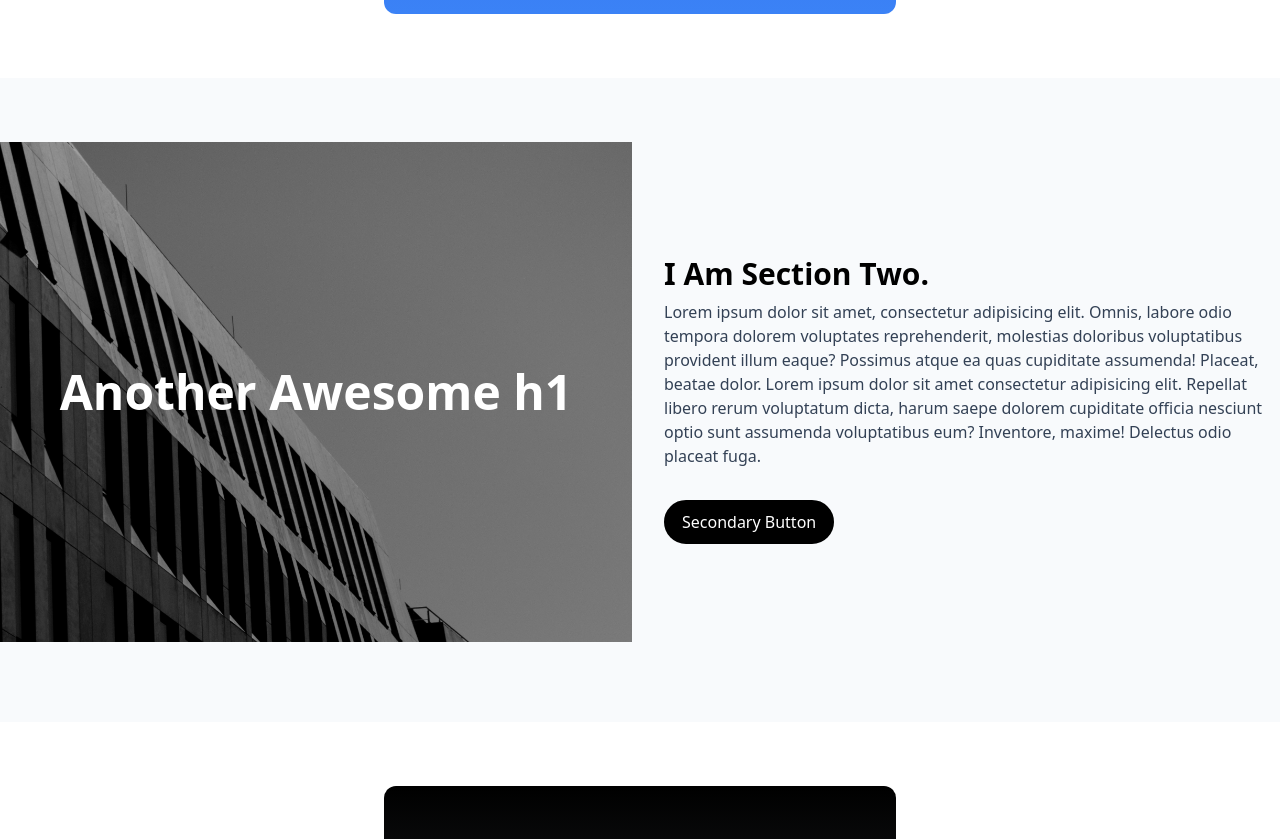
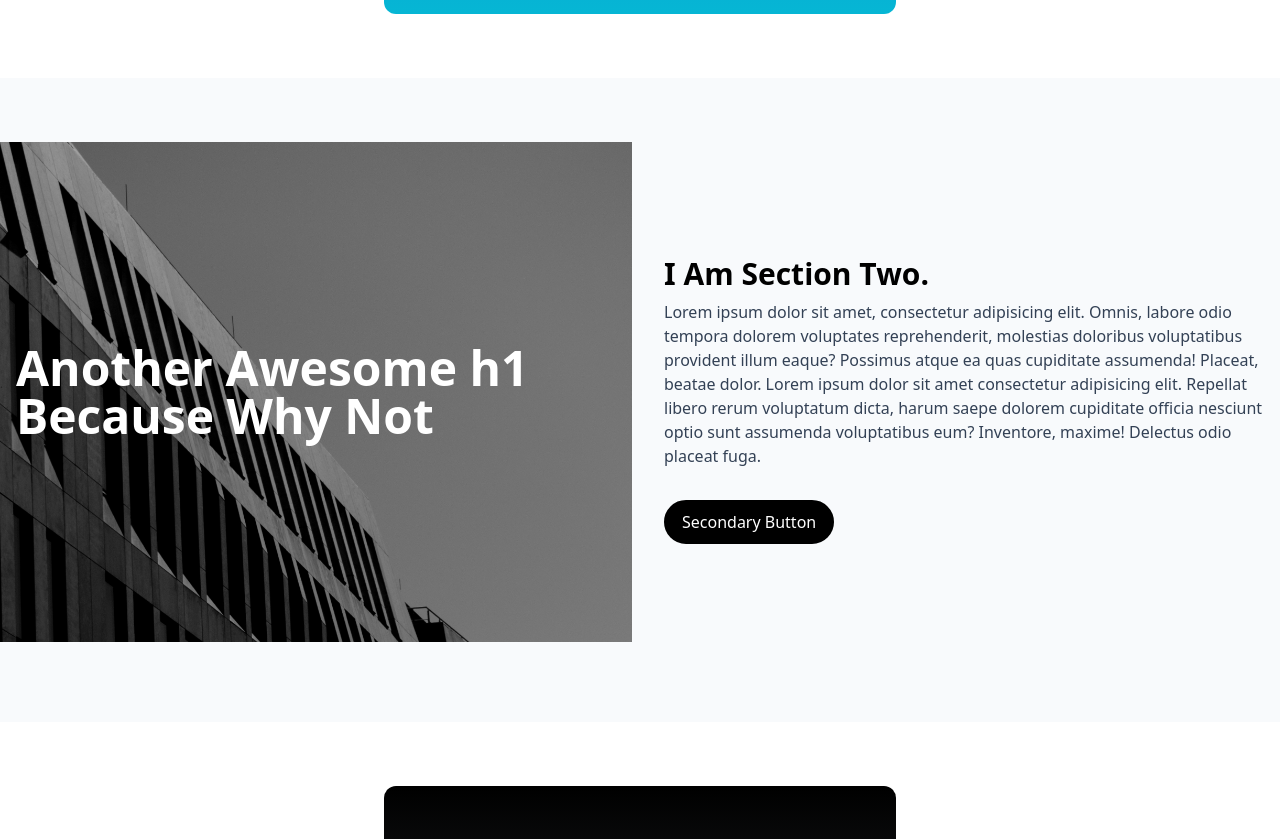
Before and after one commit to dj4815/hello, a React (Vite) app: page / in a window 1280 px wide. Shown: the part 1496-2335 px from the top of the page. Built offline with nearby package versions, Linux system fonts and the light colour scheme.

Commit message:
big and important changes

```diff
--- /dev/null
+++ b/src/components/Heading1.jsx
@@ -0,0 +1,8 @@
+
+export default function Heading1({ text, style = "primary" }) {
+      const styles = {
+        primary: "absolute inset-0 flex items-center justify-center text-black text-5xl font-bold mx-4",
+        secondary: "absolute inset-0 flex items-center justify-center text-white text-5xl font-bold mx-4"
+      };
+  return <h1 className={styles[style]}>{text}</h1>;
+}
--- a/src/components/Image.jsx
+++ b/src/components/Image.jsx
@@ -1,4 +1,6 @@
-export default function Image({ image, imageTitle }) {
+import Heading1 from "./Heading1";
+
+export default function Image({ image, heading1Style, heading1 }) {
   return (
     <div className="relative w-full h-[500px] overflow-hidden mb-4">
       <img
@@ -6,9 +8,7 @@ export default function Image({ image, imageTitle }) {
         className="w-full h-full object-cover object-center lg:w-[200%] lg:object-left"
         alt="background"
       />
-      <h1 className="absolute inset-0 flex items-center justify-center text-white text-5xl font-bold mx-4">
-        {imageTitle}
-      </h1>
+          <Heading1 text={heading1} style={heading1Style} />
     </div>
   );
 }
--- a/src/components/Main.jsx
+++ b/src/components/Main.jsx
@@ -10,9 +10,11 @@ export default function Main() {
     <>
       <Section
         image="./assets/blue-waves.jpg"
-        imageTitle="Welcome! I Was Made With React and Tailwind CSS"
-        heading="I Am Section One."
-        headingStyle="primary"
+        heading1="Welcome! I Was Made With React and Tailwind CSS"
+        heading1Style="secondary"
+        heading2="I Am Section One."
+        heading2Style="primary"
+        titleStyle="secondary"
         paragraph="Lorem ipsum, dolor sit amet consectetur adipisicing elit. Laudantium cumque laboriosam ducimus facilis, dicta, omnis sit ipsa beatae eius ullam, distinctio deleniti architecto autem sed in fugit tempora voluptate doloribus! Lorem ipsum dolor sit amet consectetur adipisicing elit. Facilis quidem distinctio nisi fuga provident, ipsam blanditiis, totam consectetur, repellat dolorum nemo iste possimus sint fugit quas harum quia. Asperiores, voluptas."
         // heading="Hello there!"
         // paragraph="Welcome to my website. As you can see, this is a work in progress. There is not much content yet, as I am still working on the base structure and components of the website. The finished product should have a homepage (you're viewing it right now) and a projects section, where I am going to show off what I have. I also want to implement a language switcher German <> English, as well as a dark mode. So for now, everything is going to be super bright and in English only, sorry about that! Also, the page is going to be extra messy on desktop, as I am doing mobile first."
@@ -32,13 +34,14 @@ export default function Main() {
         dolorem cupiditate officia nesciunt optio sunt assumenda voluptatibus
         eum? Inventore, maxime! Delectus odio placeat fuga."
         paragraphColor="secondary"
-        bgColor="bg-gradient-to-b from-blue-700 to-blue-500"
+        bgColor="bg-gradient-to-b from-blue-700 to-cyan-500"
       />
       <Section
         image="./assets/black-and-white-buildings.jpg"
-        imageTitle="Another Awesome h1"
-        heading="I Am Section Two."
-        headingStyle="primary"
+        heading1="Another Awesome h1 Because Why Not"
+        heading1Style="secondary"
+        heading2="I Am Section Two."
+        heading2Style="primary"
         paragraph="Lorem ipsum dolor sit amet, consectetur adipisicing elit. Omnis, labore
         odio tempora dolorem voluptates reprehenderit, molestias doloribus
         voluptatibus provident illum eaque? Possimus atque ea quas cupiditate
--- a/src/components/Section.jsx
+++ b/src/components/Section.jsx
@@ -3,14 +3,15 @@ import Heading2 from "./Heading2";
 import Image from "./Image";
 import Paragraph from "./Paragraph";
 export default function Section({
-  heading,
-  headingStyle,
+  heading2,
+  heading2Style,
+  heading1,
+  heading1Style,
   paragraph,
   paragraphColor,
   buttonText,
   buttonVariant,
   image,
-  imageTitle,
   noTopPadding = false,
 
 }) {
@@ -22,10 +23,10 @@ export default function Section({
     >
       <div className="max-w-screen-xl mx-auto grid grid-cols-1 xl:grid-cols-2 gap-4">
         <div className="flex justify-center lg:justify-end">
-          <Image image={image} imageTitle={imageTitle} />
+          <Image image={image} heading1={heading1} heading1Style={heading1Style} />
         </div>
         <div className="lg:ml-4 lg:px-0 px-4 flex flex-col items-start justify-center text-left">
-          <Heading2 text={heading} style={headingStyle} />
+          <Heading2 text={heading2} style={heading2Style} />
           <Paragraph text={paragraph} paragraphColor={paragraphColor} />
           <Button text={buttonText} variant={buttonVariant} />
         </div>
```
